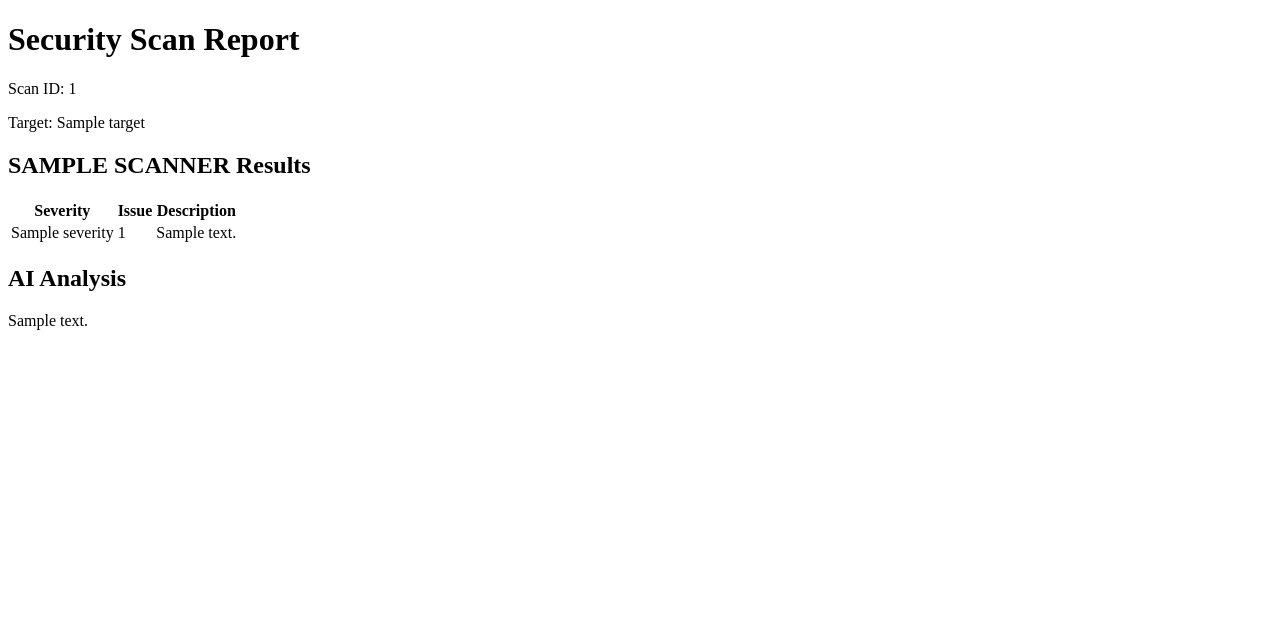
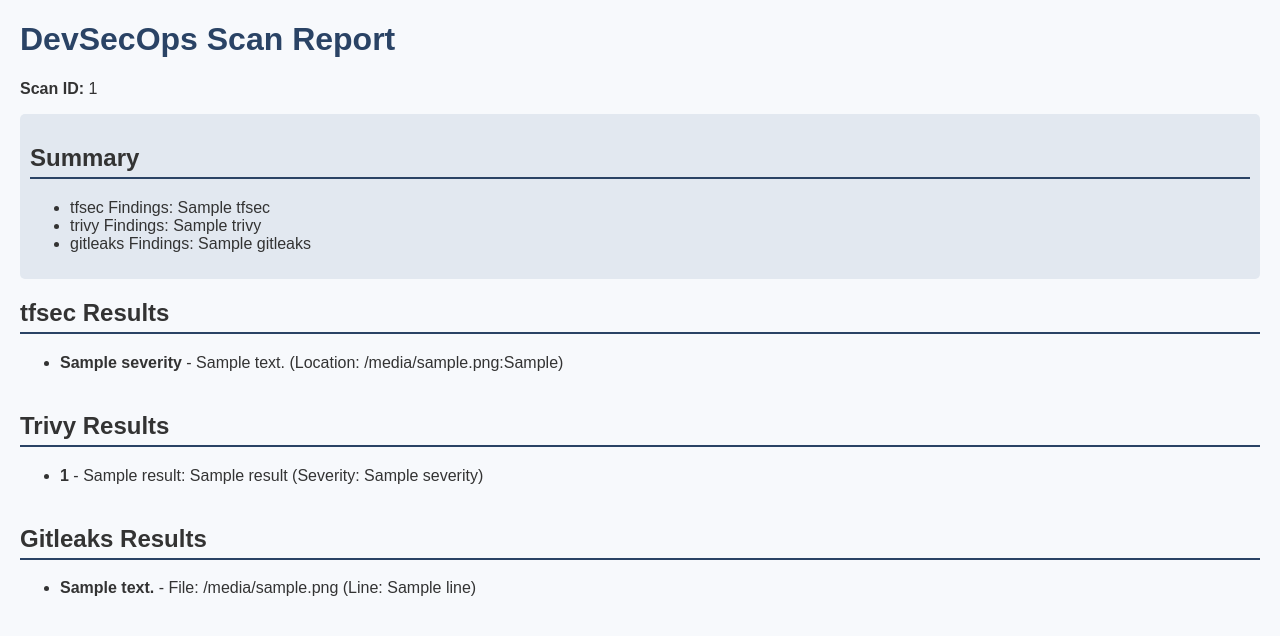
Before and after one commit to Mawila-B/devsecops-as-a-service-app, a Python web app: template reports/templates/jinja/report_template.html in a window 1280 px wide. Shown: the top 636 px of the page. Run offline with Jinja, Linux system fonts and the light colour scheme; the template is opened without the code that fills it: most values are stand-ins (such as "Sample title", 1, 10 or a date in 2020).

Commit message:
Update report_template.html

```diff
--- a/reports/templates/jinja/report_template.html
+++ b/reports/templates/jinja/report_template.html
@@ -1,42 +1,69 @@
 <!DOCTYPE html>
-<html>
+<html lang="en">
 <head>
-    <title>Security Report - {{ scan_id }}</title>
-    <style>
-        :root { --critical: #ff3860; --high: #ff7043; --medium: #ffb300; }
-        .critical { background-color: var(--critical); }
-        .high { background-color: var(--high); }
-        .medium { background-color: var(--medium); }
-    </style>
+  <meta charset="UTF-8" />
+  <meta name="viewport" content="width=device-width, initial-scale=1" />
+  <title>DevSecOps Scan Report - {{ scan_id }}</title>
+  <style>
+    body { font-family: Arial, sans-serif; margin: 20px; background: #f7f9fc; color: #333; }
+    h1 { color: #2a4365; }
+    h2 { border-bottom: 2px solid #2a4365; padding-bottom: 5px; }
+    .summary { background: #e2e8f0; padding: 10px; border-radius: 5px; margin-bottom: 20px; }
+    pre { background: #edf2f7; padding: 10px; border-radius: 5px; overflow-x: auto; }
+    .section { margin-bottom: 40px; }
+  </style>
 </head>
 <body>
-    <h1>Security Scan Report</h1>
-    <p>Scan ID: {{ scan_id }}</p>
-    <p>Target: {{ target }}</p>
+  <h1>DevSecOps Scan Report</h1>
+  <p><strong>Scan ID:</strong> {{ scan_id }}</p>
 
-    {% for scanner, results in findings.items() %}
-    <section>
-        <h2>{{ scanner | upper }} Results</h2>
-        <table>
-            <thead><tr><th>Severity</th><th>Issue</th><th>Description</th></tr></thead>
-            <tbody>
-            {% for item in results %}
-                <tr class="{{ item.severity | lower }}">
-                    <td>{{ item.severity }}</td>
-                    <td>{{ item.rule_id }}</td>
-                    <td>{{ item.description | truncate(100) }}</td>
-                </tr>
-            {% endfor %}
-            </tbody>
-        </table>
-    </section>
-    {% endfor %}
+  <div class="summary">
+    <h2>Summary</h2>
+    <ul>
+      <li>tfsec Findings: {{ summary.tfsec }}</li>
+      <li>trivy Findings: {{ summary.trivy }}</li>
+      <li>gitleaks Findings: {{ summary.gitleaks }}</li>
+    </ul>
+  </div>
 
-    {% if ai_summary %}
-    <section>
-        <h2>AI Analysis</h2>
-        <p>{{ ai_summary }}</p>
-    </section>
+  <div class="section">
+    <h2>tfsec Results</h2>
+    {% if tfsec and tfsec.results %}
+      <ul>
+        {% for item in tfsec.results %}
+          <li><strong>{{ item.severity }}</strong> - {{ item.description }} (Location: {{ item.location.filename }}:{{ item.location.start_line }})</li>
+        {% endfor %}
+      </ul>
+    {% else %}
+      <p>No tfsec issues found.</p>
     {% endif %}
+  </div>
+
+  <div class="section">
+    <h2>Trivy Results</h2>
+    {% if trivy %}
+      <ul>
+        {% for result in trivy %}
+          <li><strong>{{ result.VulnerabilityID }}</strong> - {{ result.PkgName }}: {{ result.Title }} (Severity: {{ result.Severity }})</li>
+        {% endfor %}
+      </ul>
+    {% else %}
+      <p>No Trivy vulnerabilities found.</p>
+    {% endif %}
+  </div>
+
+  <div class="section">
+    <h2>Gitleaks Results</h2>
+    {% if gitleaks and gitleaks.Leaks %}
+      <ul>
+        {% for leak in gitleaks.Leaks %}
+          <li><strong>{{ leak.Description }}</strong> - File: {{ leak.File }} (Line: {{ leak.Line }})</li>
+        {% endfor %}
+      </ul>
+    {% else %}
+      <p>No secrets detected by Gitleaks.</p>
+    {% endif %}
+  </div>
+
 </body>
 </html>
```
